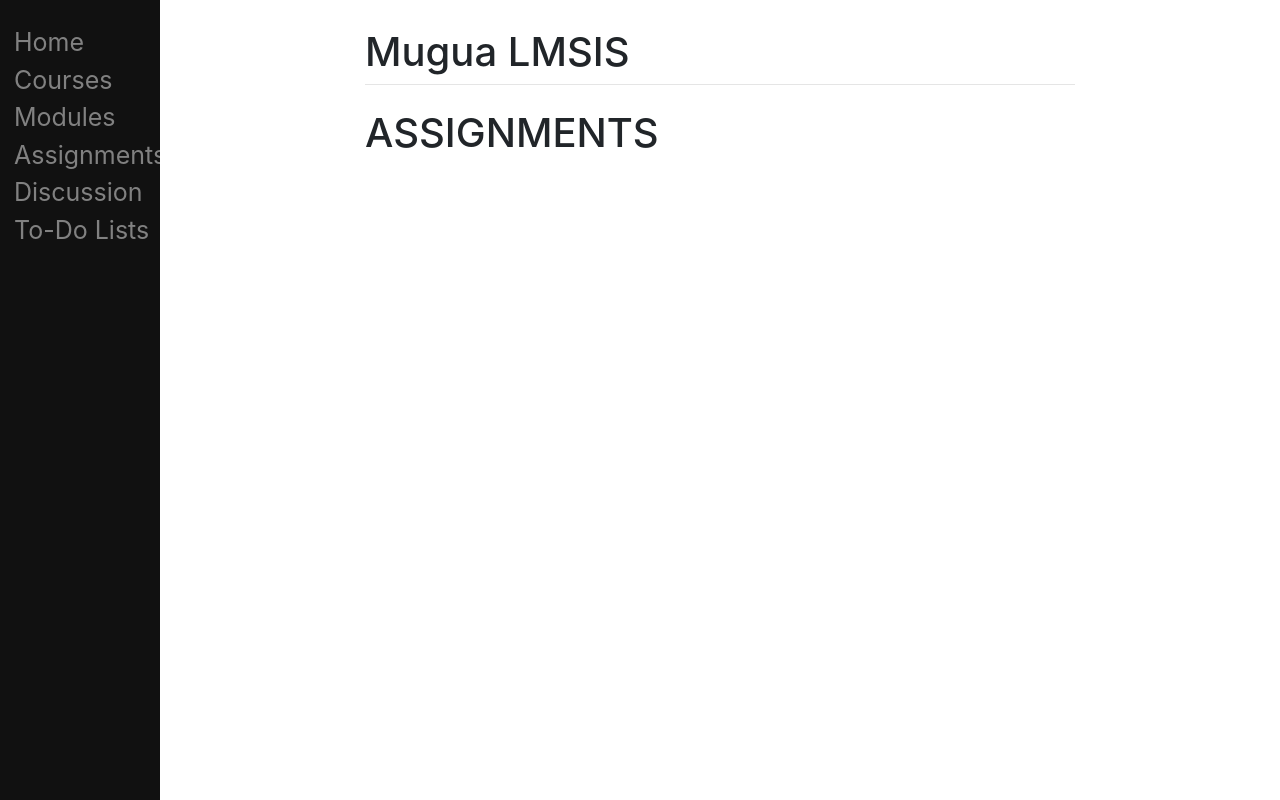
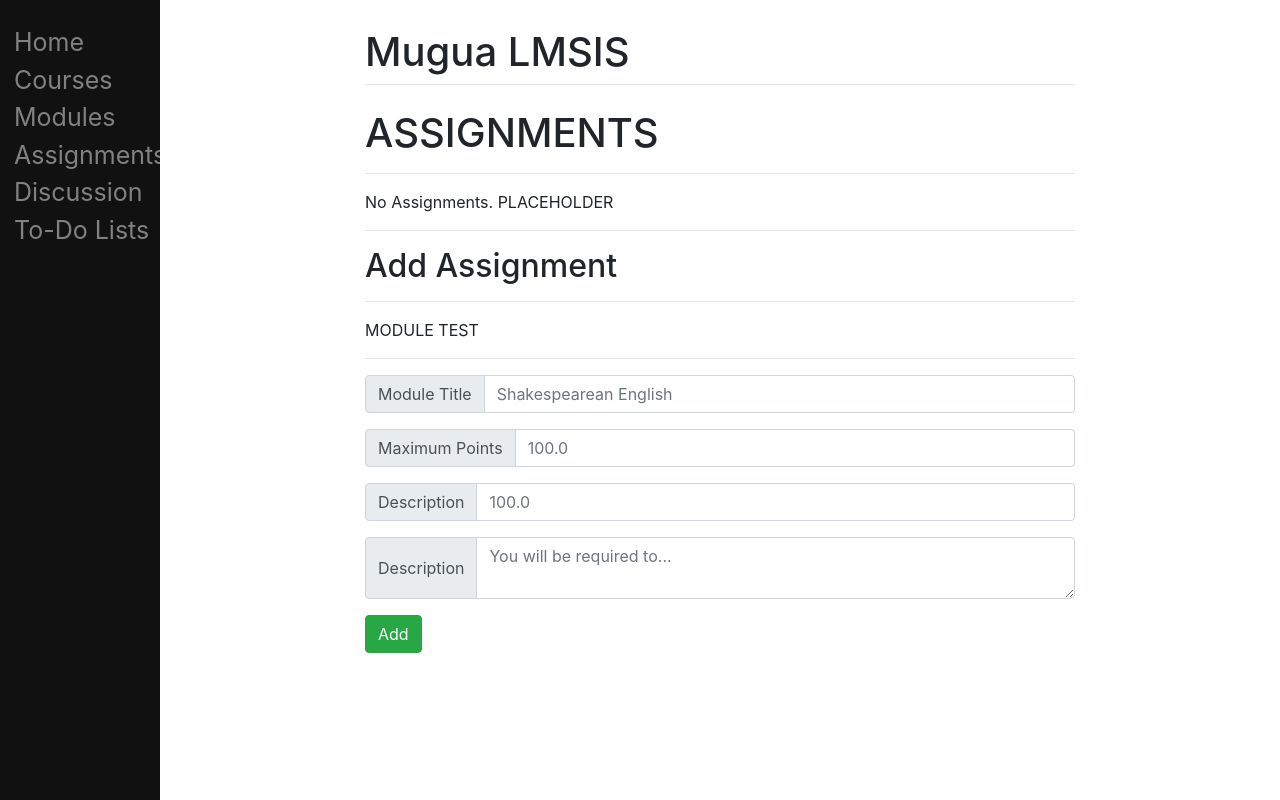
Before and after one commit to stoneneedle/muguademo, a Django app: page /assignments/ in a window 1280 px wide. Run offline with Django 4.2, Linux system fonts and the light colour scheme.

Commit message:
Added assignment creation form. Tweaked textarea label for discussion.

```diff
--- a/mugua/main/templates/main/assignments.html
+++ b/mugua/main/templates/main/assignments.html
@@ -2,5 +2,77 @@
 {% block title %}ASSIGNMENTS{% endblock %}
 
 {% block content %}
-<h1>ASSIGNMENTS</h1>
+    <h1>ASSIGNMENTS</h1>
+
+    <hr />
+    <p>No Assignments. PLACEHOLDER</p>
+
+    <hr />
+    <h2>Add Assignment</h2>
+
+    <hr />
+    MODULE TEST
+    {% for module in teachersmodule.all %}
+        {{module.title}}
+    {% endfor %}
+
+
+    <hr />
+
+    <form method="post" action="#">
+        {% csrf_token %}
+        <div class="container">
+            <div class="row mb-3">
+                <div class="input-group">
+                    <div class="input-group-prepend">
+                        <div class="input-group-text">Module Title</div>
+                    </div>
+                    <input type="text" name="title" class="form-control" id="inlineFormInputGroupUsername" placeholder="Shakespearean English" required>
+                </div>
+            </div>
+
+            {% comment %} <div class="input-group">
+                <div class="input-group-prepend">
+                    <div class="input-group-text">Module</div>
+                </div>
+                <select class="custom-select" name="module">
+                    {% for module in teachersmodule.all %}
+                    <option value="{{module.id}}">{{module.title}}</option>
+                    {% endfor %}
+                </select>
+            </div> {% endcomment %}
+
+            <div class="row mb-3">
+                <div class="input-group">
+                    <div class="input-group-prepend">
+                        <div class="input-group-text">Maximum Points</div>
+                    </div>
+                    <input type="number" name="maxgradepts" class="form-control" id="inlineFormInputGroupUsername" placeholder="100.0" required>
+                </div>
+            </div>
+
+            <div class="row mb-3">
+                <div class="input-group">
+                    <div class="input-group-prepend">
+                        <div class="input-group-text">Description</div>
+                    </div>
+                    <input type="number" name="maxgradepts" class="form-control" id="inlineFormInputGroupUsername" placeholder="100.0" required>
+                </div>
+            </div>
+
+            <div class="row mb-3">
+                <div class="input-group">
+                    <div class="input-group-prepend">
+                        <div class="input-group-text">Description</div>
+                    </div>
+                    <textarea class="form-control" name="asmtdescription" id="validationTextarea" placeholder="You will be required to..." required></textarea>
+                </div>
+            </div>
+
+
+            <div class="row mb-1">
+                <button type="submit" name="addModule" value="{{request.session.current_course}}" class="btn btn-success">Add</button>
+            </div>
+        </div>
+    </form>
 {% endblock %}
```
Also changed, not shown: mugua/main/templates/main/discuss.html (+8 -2 lines), mugua/db.sqlite3.
